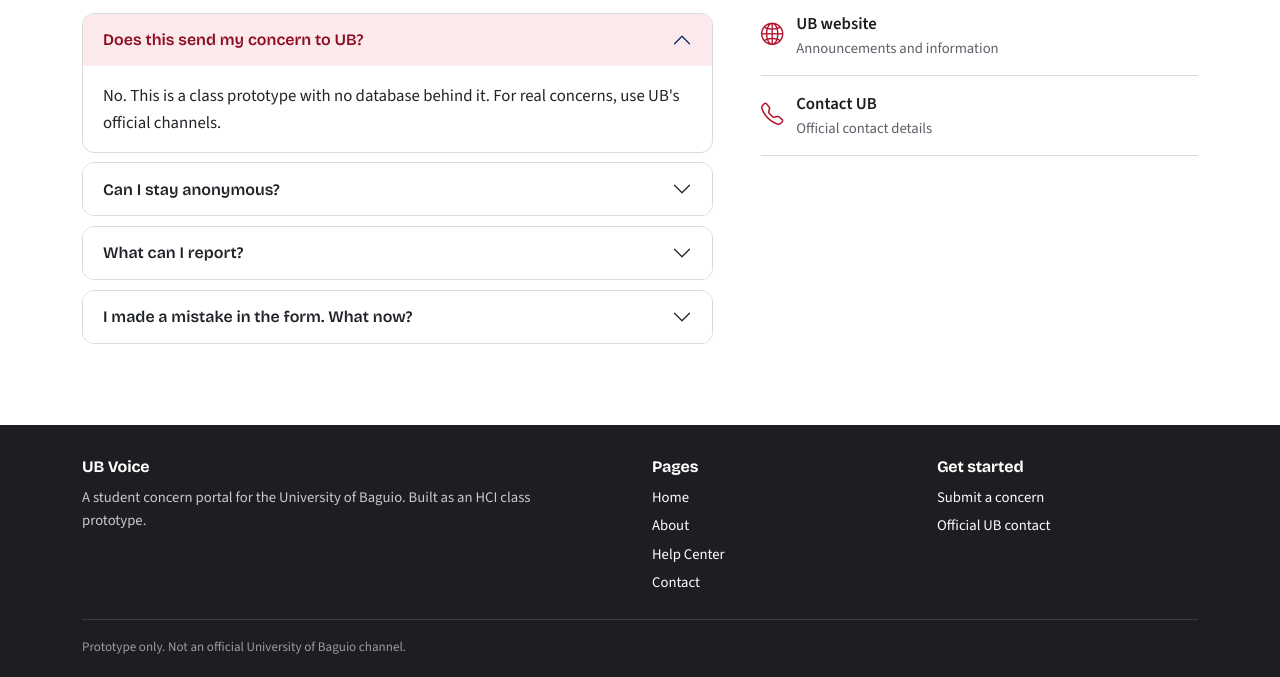
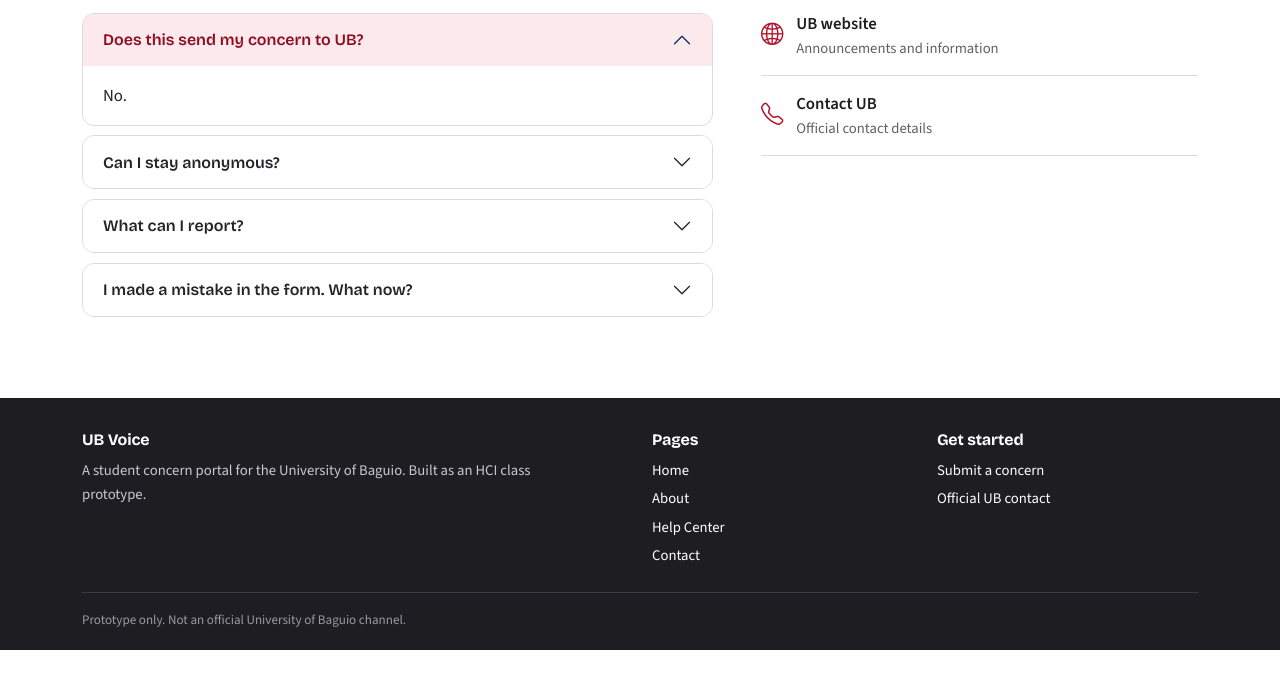
Before and after one commit to Acosta0112/EXAM-LAB, a plain HTML site: page help.html in a window 1280 px wide. Shown: the part 177-854 px from the top of the page. After the commit the page ends 827 px from the top, so only its background shows below. Drawn offline with nearby package versions, Linux system fonts and the light colour scheme.

Commit message:
Update help.html

```diff
--- a/help.html
+++ b/help.html
@@ -11,7 +11,7 @@
 <div class="col-md-7">
 <h1 class="h2 mb-3">Help Center</h1>
 <div class="accordion" id="faq">
-<div class="accordion-item"><h2 class="accordion-header"><button class="accordion-button" data-bs-toggle="collapse" data-bs-target="#f1" aria-expanded="true">Does this send my concern to UB?</button></h2><div id="f1" class="accordion-collapse collapse show" data-bs-parent="#faq"><div class="accordion-body">No. This is a class prototype with no database behind it. For real concerns, use UB's official channels.</div></div></div>
+<div class="accordion-item"><h2 class="accordion-header"><button class="accordion-button" data-bs-toggle="collapse" data-bs-target="#f1" aria-expanded="true">Does this send my concern to UB?</button></h2><div id="f1" class="accordion-collapse collapse show" data-bs-parent="#faq"><div class="accordion-body">No. </div></div></div>
 <div class="accordion-item"><h2 class="accordion-header"><button class="accordion-button collapsed" data-bs-toggle="collapse" data-bs-target="#f2" aria-expanded="false">Can I stay anonymous?</button></h2><div id="f2" class="accordion-collapse collapse" data-bs-parent="#faq"><div class="accordion-body">Yes. Tick "Don't show my name" on the form and the name field is cleared.</div></div></div>
 <div class="accordion-item"><h2 class="accordion-header"><button class="accordion-button collapsed" data-bs-toggle="collapse" data-bs-target="#f3" aria-expanded="false">What can I report?</button></h2><div id="f3" class="accordion-collapse collapse" data-bs-parent="#faq"><div class="accordion-body">Problems with facilities or services, academic concerns, or ideas that would improve campus life.</div></div></div>
 <div class="accordion-item"><h2 class="accordion-header"><button class="accordion-button collapsed" data-bs-toggle="collapse" data-bs-target="#f4" aria-expanded="false">I made a mistake in the form. What now?</button></h2><div id="f4" class="accordion-collapse collapse" data-bs-parent="#faq"><div class="accordion-body">Errors appear under the field as you type. You also get a summary to review before submitting, and you can go back and edit.</div></div></div>
```
